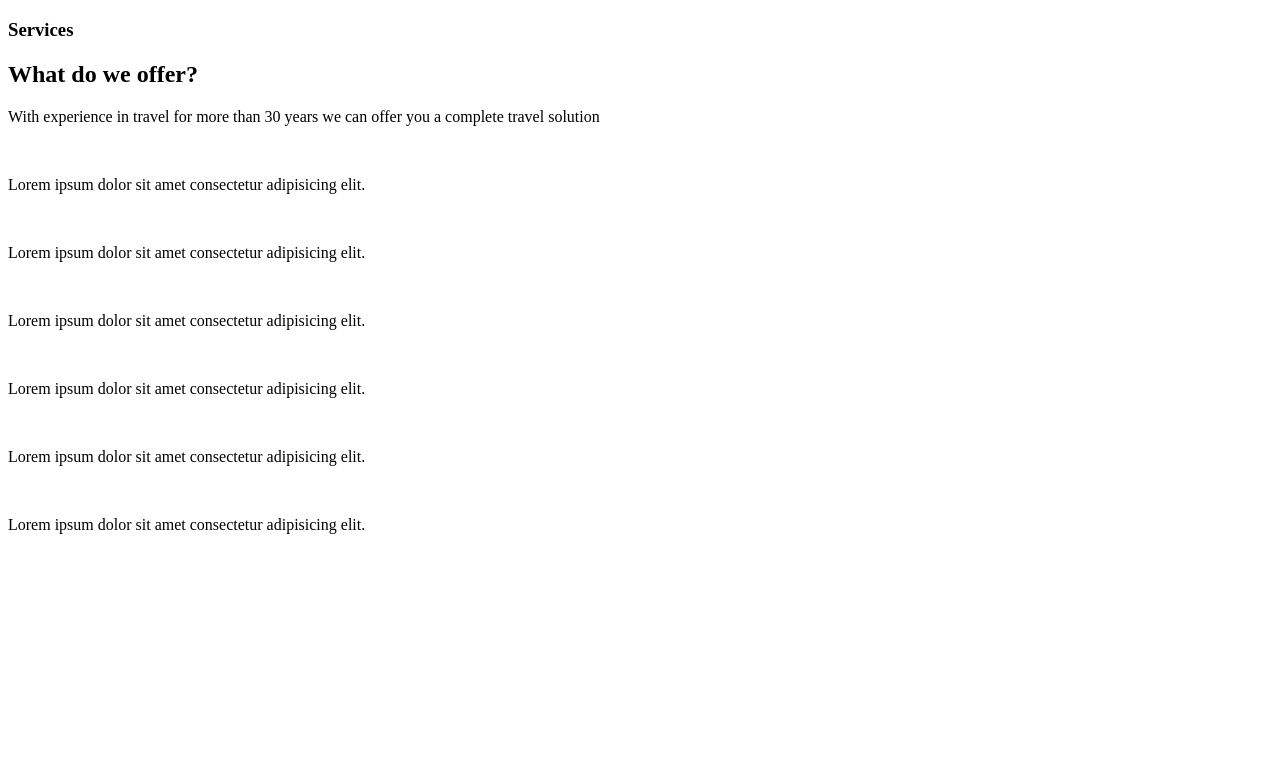
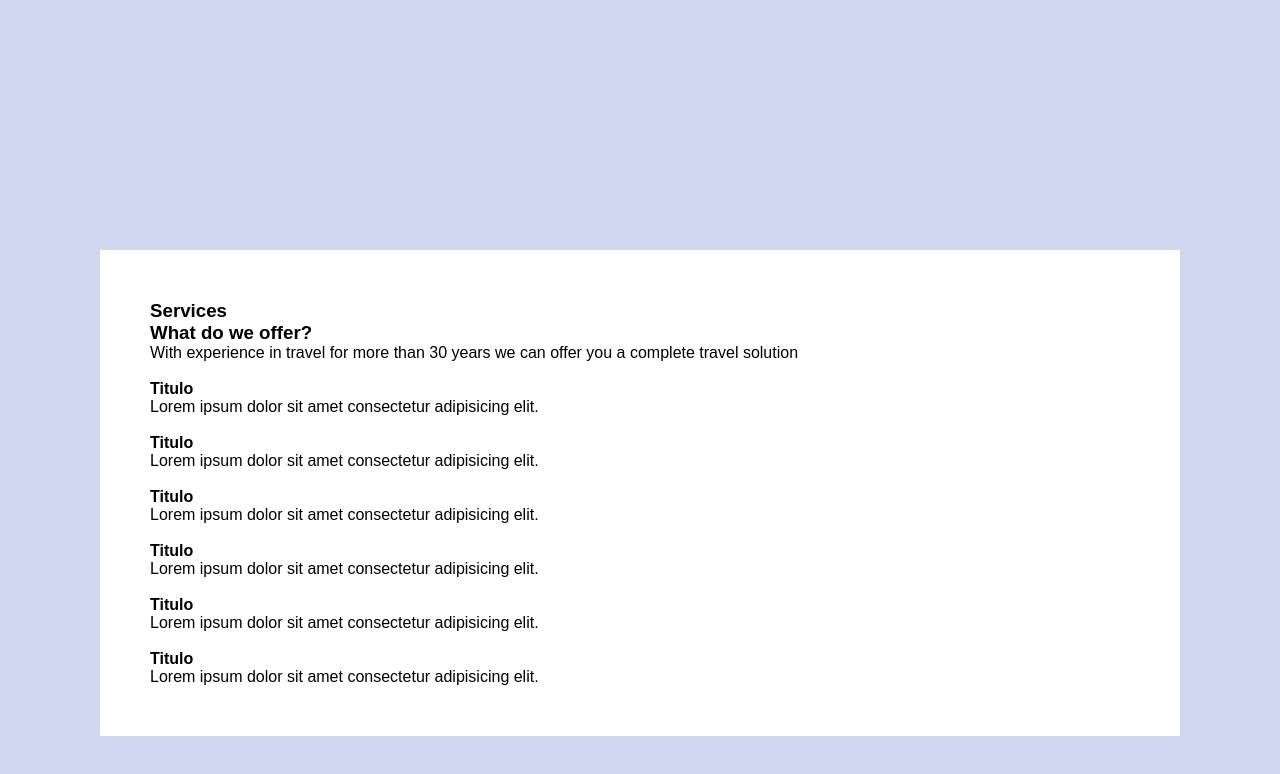
Before and after one commit to JesusAr9/image-based-web-project, a plain HTML site: page index.html in a window 1280 px wide. Drawn offline with Linux system fonts and the light colour scheme.

Commit message:
Cambie el color de fondo y el section que contiene el titulo y las opciones

```diff
--- a/css/styles.css
+++ b/css/styles.css
@@ -0,0 +1,15 @@
+*{
+    padding: 0;
+    margin: 0;
+}
+
+body{
+    background-color: rgb(206, 214, 240);
+    font-family: Arial, Arial, Helvetica, sans-serif;
+    padding: 250px 100px;
+}
+
+.cont1 {
+    background-color: white;
+    padding: 50px;
+}
--- a/index.html
+++ b/index.html
@@ -9,34 +9,44 @@
 <body>
     <header></header>
     <main>
+        <section class="cont1">
             <section>
                 <h3>Services</h3>
                 <h1>What do we offer?</h1>
                 <p>With experience in travel for more than 30 years we can offer you a complete travel solution</p>
             </section>
             <section>
+            <section>
                 <img src="" alt="">
+                <h1>Titulo</h1>
                 <p>Lorem ipsum dolor sit amet consectetur adipisicing elit.</p>
             </section>
             <section>
                 <img src="" alt="">
+                <h1>Titulo</h1>
                 <p>Lorem ipsum dolor sit amet consectetur adipisicing elit.</p>
             </section>
             <section>
                 <img src="" alt="">
+                <h1>Titulo</h1>
                 <p>Lorem ipsum dolor sit amet consectetur adipisicing elit.</p>
             </section>
             <section>
                 <img src="" alt="">
+                <h1>Titulo</h1>
                 <p>Lorem ipsum dolor sit amet consectetur adipisicing elit.</p>
             </section>
             <section>
                 <img src="" alt="">
+                <h1>Titulo</h1>
                 <p>Lorem ipsum dolor sit amet consectetur adipisicing elit.</p>
             </section>
             <section>
                 <img src="" alt="">
+                <h1>Titulo</h1>
                 <p>Lorem ipsum dolor sit amet consectetur adipisicing elit.</p>
+            </section>
+        </section>
 </section>
     </main>
     <footer></footer>
```
Lines whose indentation alone changed are shown as unchanged.
